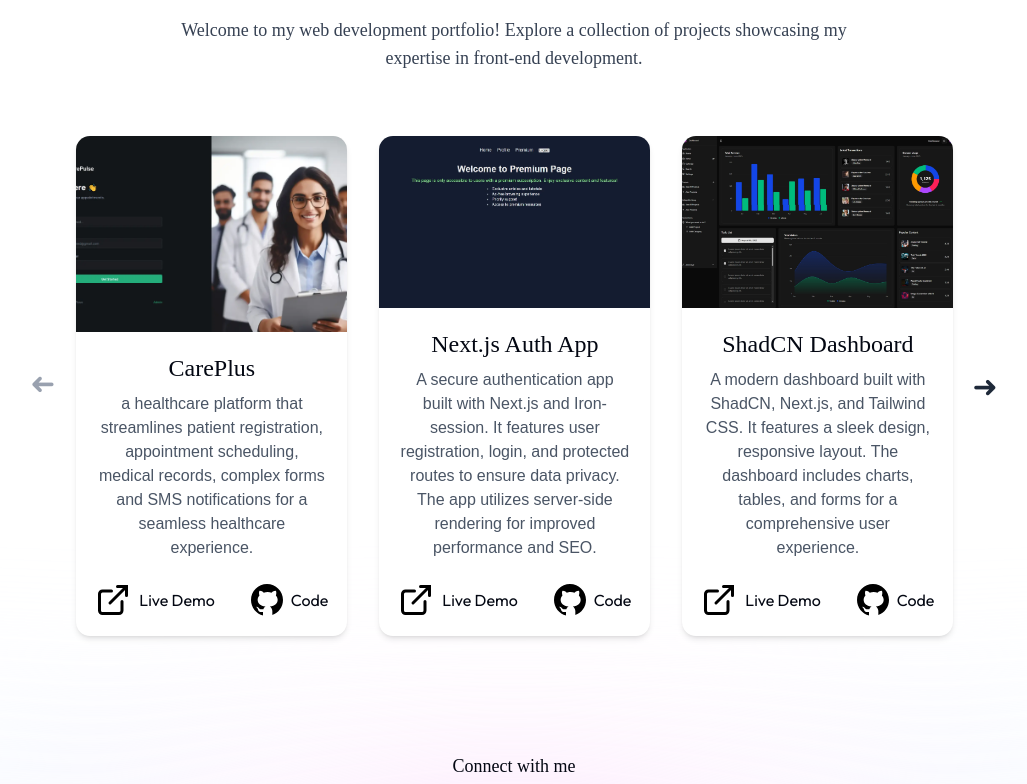
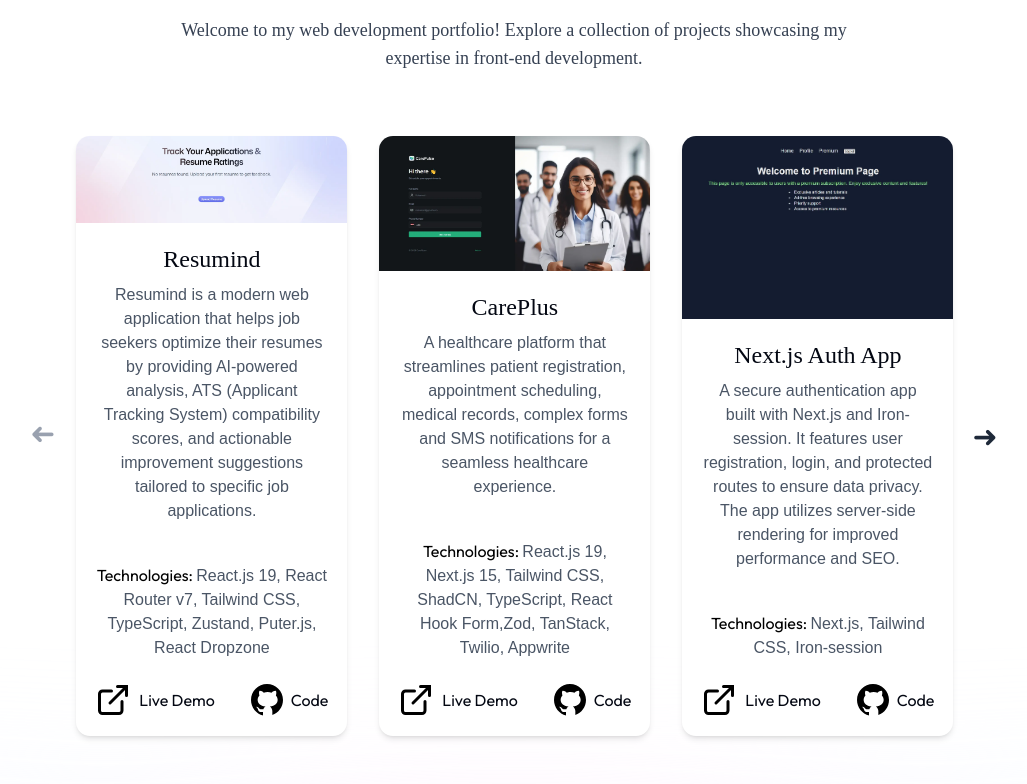
Before and after one commit to MohamdAlaa/Personal-Portfolio, a Next.js app: page / in a window 1280 px wide. Shown: the part 2616-3400 px from the top of the page, without its empty margins (126-1153 px from the left). Built offline with nearby package versions, Linux system fonts and the light colour scheme; a web font is replaced by a local one.

Commit message:
added one more project (ATS)

```diff
--- a/app/components/Footer.jsx
+++ b/app/components/Footer.jsx
@@ -24,7 +24,7 @@ const Footer = () => {
       </div>
       <div className="border-t mt-10 mb-5  w-3/4 mx-auto text-gray-400" />
       <div className="flex flex-col md:flex-row justify-around items-center  gap-6 mb-5">
-        <p>© 2025 Mohamed Alaa. All rights reserved</p>
+        <p>© {new Date().getFullYear()} Mohamed Alaa. All rights reserved</p>
         <div className="flex items-center gap-6 ">
           <Link
             className="hover:translate-x-1 duration-500 rounded-lg dark:bg-white"
--- a/app/components/LatestWork.jsx
+++ b/app/components/LatestWork.jsx
@@ -77,9 +77,9 @@ const LatestWork = () => {
         <Slider key={width} {...settings}>
           {MyProiects.map((project, index) => (
             <div key={index} className="p-4">
-              <div className="bg-white rounded-xl shadow-md overflow-hidden hover:shadow-xl transition-shadow duration-300 relative h-[500px] flex flex-col  ">
+              <div className="bg-white rounded-xl shadow-md overflow-hidden hover:shadow-xl transition-shadow duration-400 relative h-[750px] md:h-[600px] flex flex-col  ">
                 {/* Image Section */}
-                <div className="relative w-full h-48 flex-[3]">
+                <div className="relative w-full h-[50%] md:h-[40%]">
                   <Image
                     src={project.img}
                     alt={project.title}
@@ -88,15 +88,20 @@ const LatestWork = () => {
                   />
                 </div>
 
-                {/* Text Section */}
-                <div className="p-5 text-center flex-[3]">
+                <div className="flex flex-col items-center justify-between ">
+                  <div className="p-5 text-center ">
                     <p className="text-2xl mb-2 font-Ovo dark:text-black">
                       {project.title}
                     </p>
                     <p className="text-gray-600 font-sans">{project.desc}</p>
                   </div>
 
-                {/* Links Section */}
+                  <div className="p-5 text-center ">
+                    <p className="text-gray-600 font-sans">
+                      <span className="text-black">Technologies: </span>
+                      {project.key_techs}
+                    </p>
+                  </div>
                   <div className="flex items-center justify-center gap-2 md:gap-4 lg:gap-0 xl:gap-8 mb-4">
                     <Link
                       target="_blank"
@@ -160,6 +165,7 @@ const LatestWork = () => {
                   </div>
                 </div>
               </div>
+            </div>
           ))}
         </Slider>
       </div>
--- a/app/components/Projects.jsx
+++ b/app/components/Projects.jsx
@@ -18,11 +18,23 @@ export const Technologies = [
 
 export const MyProiects = [
   {
+    //Resumind
+    id: 19,
+    color: "from-red-300 to-blue-300",
+    title: "Resumind",
+    desc: "Resumind is a modern web application that helps job seekers optimize their resumes by providing AI-powered analysis, ATS (Applicant Tracking System) compatibility scores, and actionable improvement suggestions tailored to specific job applications.",
+    img: "/21.webp",
+    link: "https://applicant-tracking-system-ten.vercel.app/",
+    github_url: "https://github.com/MohamdAlaa/Applicant-Tracking-System",
+    key_techs:
+      "React.js 19, React Router v7, Tailwind CSS, TypeScript, Zustand, Puter.js, React Dropzone",
+  },
+  {
     //CarePlus
     id: 18,
     color: "from-red-300 to-blue-300",
     title: "CarePlus",
-    desc: "a healthcare platform that streamlines patient registration, appointment scheduling, medical records, complex forms and SMS notifications for a seamless healthcare experience.",
+    desc: "A healthcare platform that streamlines patient registration, appointment scheduling, medical records, complex forms and SMS notifications for a seamless healthcare experience.",
     img: "/20.webp",
     link: "https://patient-management-system-psi.vercel.app/",
     github_url: "https://github.com/MohamdAlaa/Patient-Management-System",
```
Also changed, not shown: public/21.webp (added). Lines whose indentation alone changed are shown as unchanged.
